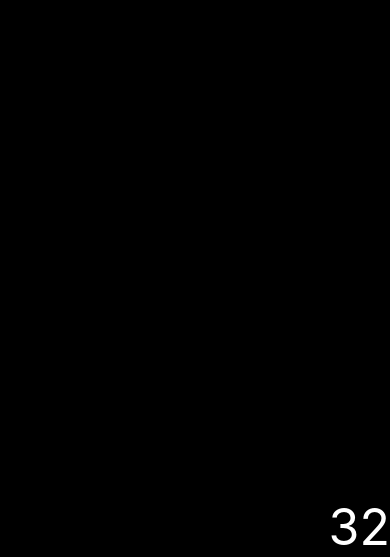
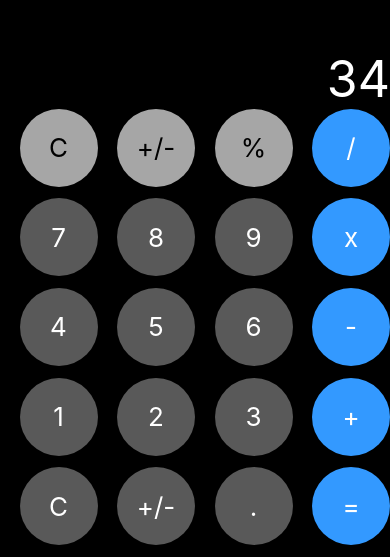
Before and after one commit to yslaoui/reactNative_Calculator, a React Native app: screen / in a window 390 px wide. Shown: the part 287-844 px from the top of the page. Built offline with nearby package versions, Linux system fonts and the light colour scheme.

Commit message:
creating grid of buttons

```diff
--- a/App.js
+++ b/App.js
@@ -1,13 +1,92 @@
 import { StatusBar } from 'expo-status-bar';
 import { StyleSheet, Text, View, Dimensions, SafeAreaView, TouchableOpacity } from 'react-native';
 import React, { useState } from 'react';
+const screenWidth = Dimensions.get('window').width;
 
 export default function App() {
+
   return (
     <SafeAreaView style={styles.container}>
       <StatusBar style="light" />
       <View style={styles.container}>
-        <Text style={styles.result}>32</Text>
+        <Text style={styles.result}>34</Text>
+
+        <View style={styles.row}>
+          <TouchableOpacity style={[styles.button, styles.toprow]}>
+            <Text style={styles.toprowtext}> C </Text>
+          </TouchableOpacity>
+          <TouchableOpacity style={[styles.button, styles.toprow]}>
+            <Text style={styles.toprowtext}> +/- </Text>
+          </TouchableOpacity>
+          <TouchableOpacity style={[styles.button, styles.toprow]}>
+            <Text style={styles.toprowtext}> % </Text>
+          </TouchableOpacity>
+          <TouchableOpacity style={[styles.button, styles.siderow]}>
+            <Text style={styles.action}> / </Text>
+          </TouchableOpacity>
+        </View>
+
+        <View style={styles.row}>
+          <TouchableOpacity style={styles.button}>
+            <Text style={styles.action}> 7 </Text>
+          </TouchableOpacity>
+          <TouchableOpacity style={styles.button}>
+            <Text style={styles.action}> 8 </Text>
+          </TouchableOpacity>
+          <TouchableOpacity style={styles.button}>
+            <Text style={styles.action}> 9 </Text>
+          </TouchableOpacity>
+          <TouchableOpacity style={[styles.button, styles.siderow]}>
+            <Text style={styles.action}> x </Text>
+          </TouchableOpacity>
+        </View>
+
+        <View style={styles.row}>
+          <TouchableOpacity style={styles.button}>
+            <Text style={styles.action}> 4 </Text>
+          </TouchableOpacity>
+          <TouchableOpacity style={styles.button}>
+            <Text style={styles.action}> 5 </Text>
+          </TouchableOpacity>
+          <TouchableOpacity style={styles.button}>
+            <Text style={styles.action}> 6 </Text>
+          </TouchableOpacity>
+          <TouchableOpacity style={[styles.button, styles.siderow]}>
+            <Text style={styles.action}> - </Text>
+          </TouchableOpacity>
+        </View>
+
+        <View style={styles.row}>
+          <TouchableOpacity style={styles.button}>
+            <Text style={styles.action}> 1 </Text>
+          </TouchableOpacity>
+          <TouchableOpacity style={styles.button}>
+            <Text style={styles.action}> 2 </Text>
+          </TouchableOpacity>
+          <TouchableOpacity style={styles.button}>
+            <Text style={styles.action}> 3 </Text>
+          </TouchableOpacity>
+          <TouchableOpacity style={[styles.button, styles.siderow]}>
+            <Text style={styles.action}> + </Text>
+          </TouchableOpacity>
+        </View>
+
+        <View style={styles.row}>
+          <TouchableOpacity style={styles.button}>
+            <Text style={styles.action}> C </Text>
+          </TouchableOpacity>
+          <TouchableOpacity style={styles.button}>
+            <Text style={styles.action}> +/- </Text>
+          </TouchableOpacity>
+          <TouchableOpacity style={styles.button}>
+            <Text style={styles.action}> . </Text>
+          </TouchableOpacity>
+          <TouchableOpacity style={[styles.button, styles.siderow]}>
+            <Text style={styles.action}> = </Text>
+          </TouchableOpacity>
+        </View>
+
+
       </View>
       </SafeAreaView>
   );
@@ -17,13 +96,49 @@ const styles = StyleSheet.create({
   container: {
     flex: 1,
     backgroundColor: 'black',
-    justifyContent: 'flex-end', // all child components aligned to the center, vertically
+    justifyContent: 'flex-end'
   },
   result:
   {
-    color: "white",
+    color: 'white',
     fontSize: 50,
-    textAlign: "right", // Align horizontally,
+    textAlign: 'right', // Align horizontally,
+  },
+  row:
+  {
+    flexDirection: 'row',
+    marginBottom: '3%'
+  },
+  button:
+  {
+    backgroundColor: '#595959',
+    width: screenWidth/5,
+    height: screenWidth/5,
+    marginLeft: "5%",
+    marginright: "5%",
+    margintop: "10%",
+    marginbottom: "10%",
+    borderRadius: screenWidth/10, // should be half the width and height for the button to appear circullar
+    justifyContent: 'center'
+  },
+  action:
+  {
+    color: 'white',
+    fontSize: screenWidth/15,
+    textAlign: 'center',
+  },
+  toprow:
+  {
+    backgroundColor: '#a6a6a6'
+  },
+  toprowtext:
+  {
+    color: 'black',
+    fontSize: screenWidth/15,
+    textAlign: 'center',
+  },
+  siderow:
+  {
+    backgroundColor: '#3399ff'
   }
-
 });
```
